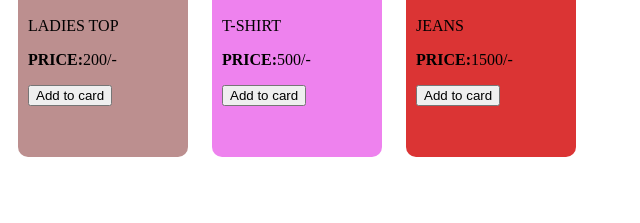
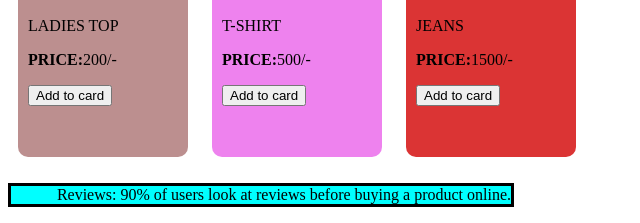
Before and after one commit to sanikamamidwar08/webpag, a plain HTML site: page index.html in a window 1280 px wide. Shown: the part 619-842 px from the top of the page, without its empty margins (0-640 px from the left). Before the commit the page ends 800 px from the top, so only its background shows below. Drawn offline with Linux system fonts and the light colour scheme.

Commit message:
add google fonts and inline -style

```diff
--- a/index.html
+++ b/index.html
@@ -42,6 +42,12 @@
           display: inline-block;
           width: 150px;
         }
+        .font{
+          width: 500px;
+          background-color: aqua;
+          border: 3px solid black;
+          text-align: right;
+        }
       </style>
 
   </head>
@@ -72,6 +78,6 @@
         <p><b>PRICE:</b>1500/-</p>
         <button class="btn-add-to-card">Add to card</button>
     </div>
-
+    <p class="font">Reviews: 90% of users look at reviews before buying a product online.</p>
   </body>
 </html>
```
